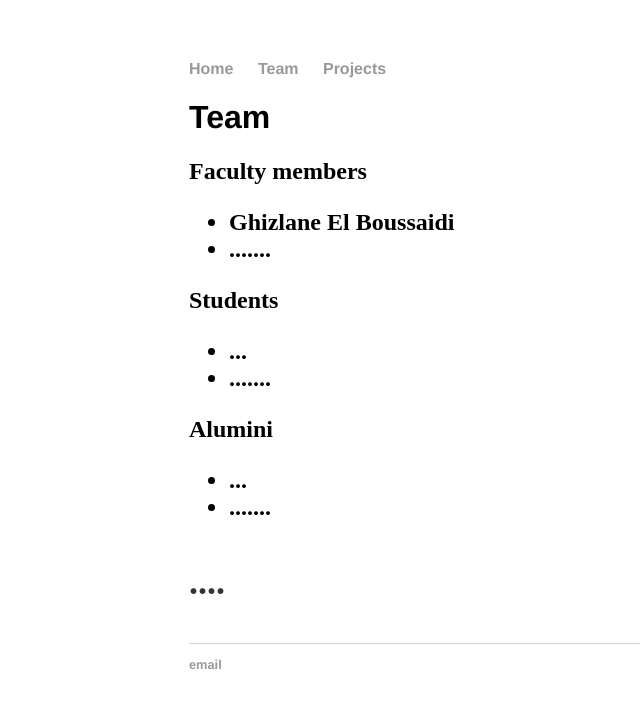
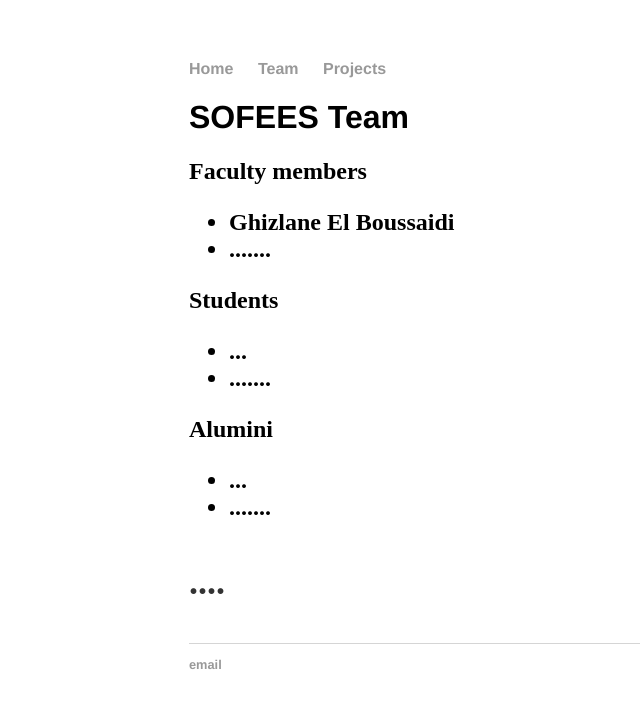
Before and after one commit to gelboussaidi/sofeess, a Jekyll site: the page built from team.html, in a window 1280 px wide. Shown: the top 708 px of the page, without its empty margins (3-643 px from the left). Built offline with Jekyll 4.4.1, drawn with Linux system fonts in a browser that asks for light colours.

Commit message:
Update team.html

```diff
--- a/team.html
+++ b/team.html
@@ -3,7 +3,7 @@ layout: default
 title: Software Engineering for Embedded and Smart Systems
 ---
 <div class="blurb">
-	<h1>Team</h1>
+	<h1>SOFEES Team</h1>
 	<h2>Faculty members<h2>
 	<ul>
 		<li>Ghizlane El Boussaidi</li>
```
